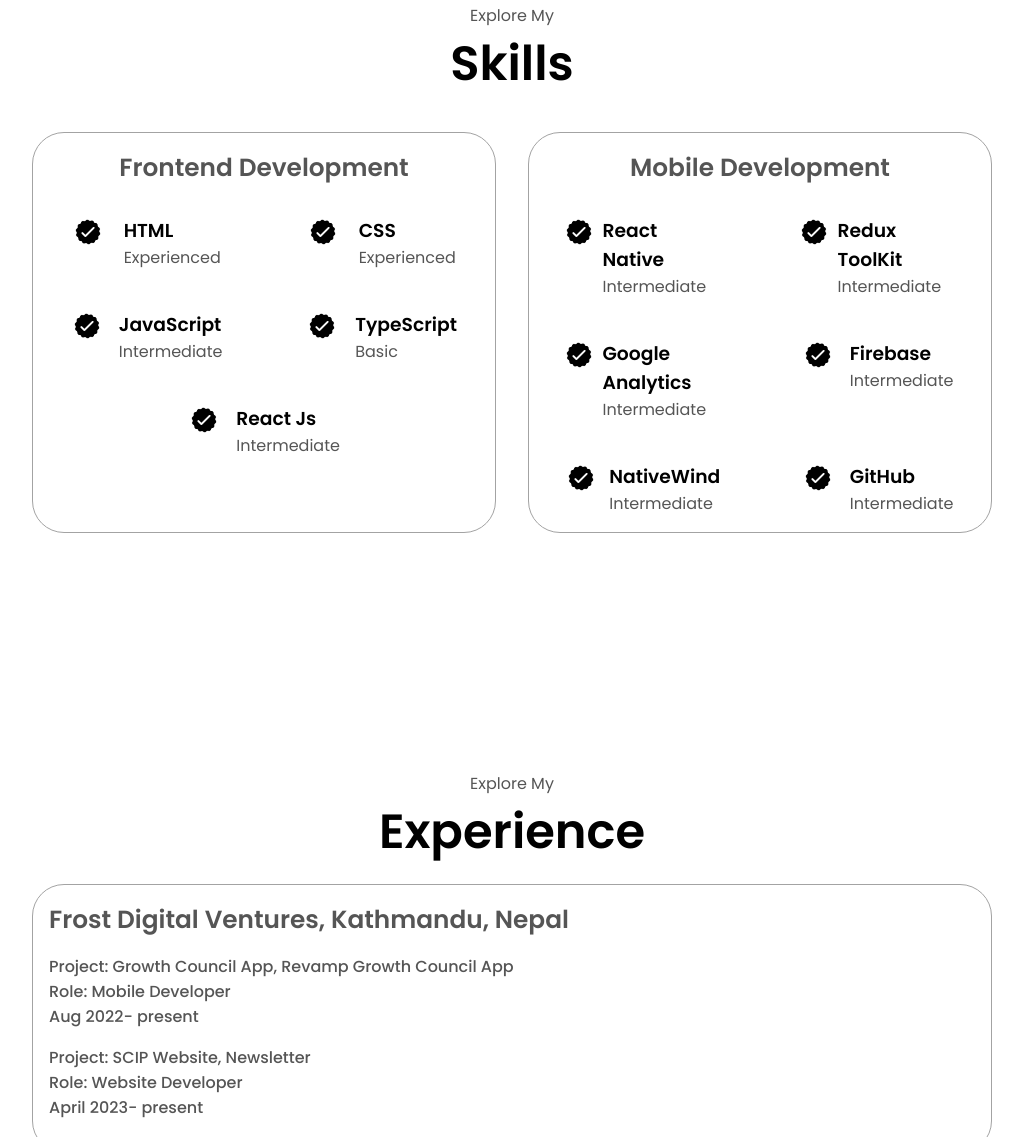
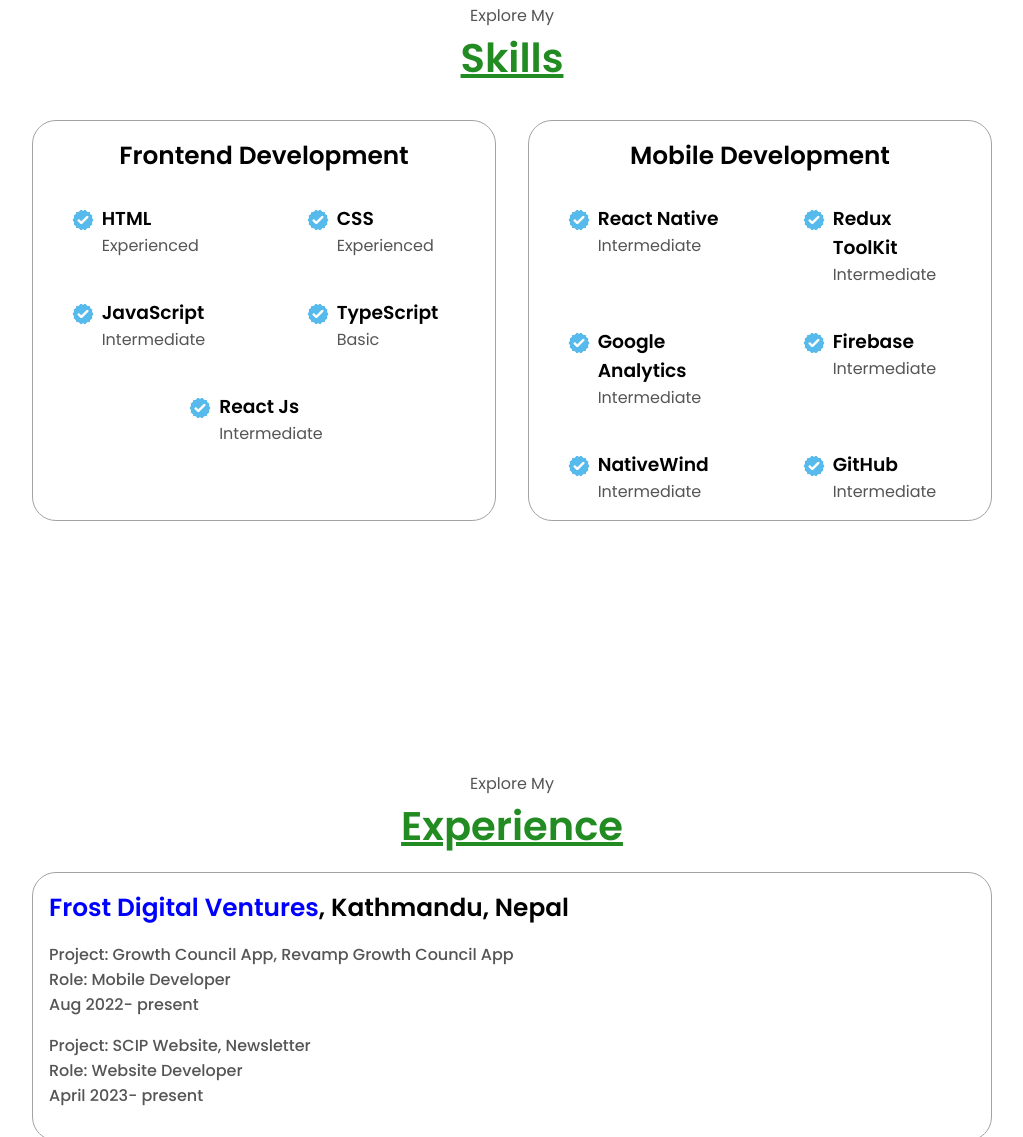
Before and after one commit to reshikastha/Portfolio, a plain HTML site: page index.html in a window 1280 px wide. Shown: the part 1663-2800 px from the top of the page, without its empty margins (128-1151 px from the left). Drawn offline with Linux system fonts and the light colour scheme.

Commit message:
Color code change

```diff
--- a/index.html
+++ b/index.html
@@ -42,7 +42,7 @@
 
       <div class="section__text">
         <p class="section__text__p1">Hello, I'm</p>
-        <h1 class="title">Reshika Shrestha</h1>
+        <h1 class="title" style="color:#0000FF; font-size: 3rem;  text-decoration: none;">Reshika Shrestha</h1>
         <p class="section__text__p2">Software Developer</p>
         <div class="btn-container">
           <button
@@ -130,7 +130,7 @@
             <div class="article-container">
               <article>
                 <img
-                  src="./assets/checkmark.png"
+                  src="./assets/blueTick.jpg"
                   alt="Experience icon"
                   class="icon"
                 />
@@ -141,7 +141,7 @@
               </article>
               <article>
                 <img
-                  src="./assets/checkmark.png"
+                  src="./assets/blueTick.jpg"
                   alt="Experience icon"
                   class="icon"
                 />
@@ -153,7 +153,7 @@
 
               <article>
                 <img
-                  src="./assets/checkmark.png"
+                  src="./assets/blueTick.jpg"
                   alt="Experience icon"
                   class="icon"
                 />
@@ -165,7 +165,7 @@
 
               <article>
                 <img
-                  src="./assets/checkmark.png"
+                  src="./assets/blueTick.jpg"
                   alt="Experience icon"
                   class="icon"
                 />
@@ -176,7 +176,7 @@
               </article>
               <article>
                 <img
-                  src="./assets/checkmark.png"
+                  src="./assets/blueTick.jpg"
                   alt="Experience icon"
                   class="icon"
                 />
@@ -192,7 +192,7 @@
             <div class="article-container">
               <article>
                 <img
-                  src="./assets/checkmark.png"
+                  src="./assets/blueTick.jpg"
                   alt="Experience icon"
                   class="icon"
                 />
@@ -203,7 +203,7 @@
               </article>
               <article>
                 <img
-                  src="./assets/checkmark.png"
+                  src="./assets/blueTick.jpg"
                   alt="Experience icon"
                   class="icon"
                 />
@@ -214,7 +214,7 @@
               </article>
               <article>
                 <img
-                  src="./assets/checkmark.png"
+                  src="./assets/blueTick.jpg"
                   alt="Experience icon"
                   class="icon"
                 />
@@ -225,7 +225,7 @@
               </article>
               <article>
                 <img
-                  src="./assets/checkmark.png"
+                  src="./assets/blueTick.jpg"
                   alt="Experience icon"
                   class="icon"
                 />
@@ -236,7 +236,7 @@
               </article>
               <article>
                 <img
-                  src="./assets/checkmark.png"
+                  src="./assets/blueTick.jpg"
                   alt="Experience icon"
                   class="icon"
                 />
@@ -247,7 +247,7 @@
               </article>
               <article>
                 <img
-                  src="./assets/checkmark.png"
+                  src="./assets/blueTick.jpg"
                   alt="Experience icon"
                   class="icon"
                 />
@@ -268,7 +268,7 @@
       <div class="experience-details-container">
         <div style="gap:1rem;   margin-top: 1rem;">
           <div class="details-container">
-            <h3 class="experience-sub-title">Frost Digital Ventures, Kathmandu, Nepal</h3>
+            <h3 class="experience-sub-title"><span style="color:#0000FF;">Frost Digital Ventures</span>, Kathmandu, Nepal</h3>
             <p class="experience-paragraph">Project: Growth Council App, Revamp Growth Council App
               <br/>
               Role: Mobile Developer
@@ -286,7 +286,7 @@
       </div>
       <div class="about-containers">
         <div class="details-container">
-          <h3 class="experience-sub-title">Yakamoz Tech, Kathmandu, Nepal</h3>
+          <h3 class="experience-sub-title"><span style="color:#0000FF;" >Yakamoz Tech</span>, Kathmandu, Nepal</h3>
           <p class="experience-paragraph">Project: Growth Council App
             <br/>
             Role: Junior Mobile Developer
@@ -295,7 +295,7 @@
           </p>
       </div>
       <div class="details-container">
-        <h3 class="experience-sub-title">Audio Bee Technologies (ABGS Group), Kathmandu, Nepal</h3>
+        <h3 class="experience-sub-title"><span style="color:#0000FF;">Audio Bee Technologies (ABGS Group)</span>, Kathmandu, Nepal</h3>
         <p class="experience-paragraph">Project: Call Monitoring System, ISP-Review, Audio Recording and its transcript
           <br/>
           Role: Intern
@@ -389,7 +389,7 @@
 
     </section>
     <section id="contact">
-      <p class="section__text__p1">Get in Touch</p>
+      <p class="section__text__p1">Don't be Shy. Hit Me Up!</p>
       <h1 class="title">Contact Me</h1>
       <div class="contact-info-upper-container">
         <div class="contact-info-container">
--- a/style.css
+++ b/style.css
@@ -195,8 +195,10 @@ section {
 }
 
 .title {
-  font-size: 3rem;
+  font-size: 2.5rem;
   text-align: center;
+  color:#228B22;
+  text-decoration: underline;
 }
 
 #socials-container {
@@ -231,7 +233,7 @@ section {
 
 .btn-color-1,
 .btn-color-2 {
-  border: rgb(53, 53, 53) 0.1rem solid;
+  border: #228B22 0.1rem solid;
 }
 
 .btn-color-1:hover,
@@ -241,7 +243,7 @@ section {
 
 .btn-color-1,
 .btn-color-2:hover {
-  background: rgb(53, 53, 53);
+  background: 	#228B22;
   color: white;
 }
 
@@ -298,7 +300,7 @@ section {
   padding: 1rem;
   flex: 1;
   background: white;
-  border-radius: 2rem;
+  border-radius: 1.5rem;
   border: rgb(53, 53, 53) 0.1rem solid;
   border-color: rgb(163, 163, 163);
   /* text-align: center; */
@@ -322,7 +324,7 @@ section {
 }
 
 .experience-sub-title {
-  color: rgb(85, 85, 85);
+  color: black;
   font-weight: 600;
   font-size: 1.55rem;
   /* margin-bottom: 2rem; */
@@ -363,8 +365,8 @@ section {
 article {
   display: flex;
   width: 10rem;
-  justify-content: space-around;
-  gap: 0.5rem;
+  /* justify-content: space-around; */
+  gap: 0.2rem;
 }
 
 article .icon {
@@ -384,7 +386,7 @@ article .icon {
 }
 
 .project-img {
-  border-radius: 2rem;
+  border-radius: 1rem;
   width: 90%;
   height: 90%;
 }
```
Also changed, not shown: assets/blueTick.jpg (added).
